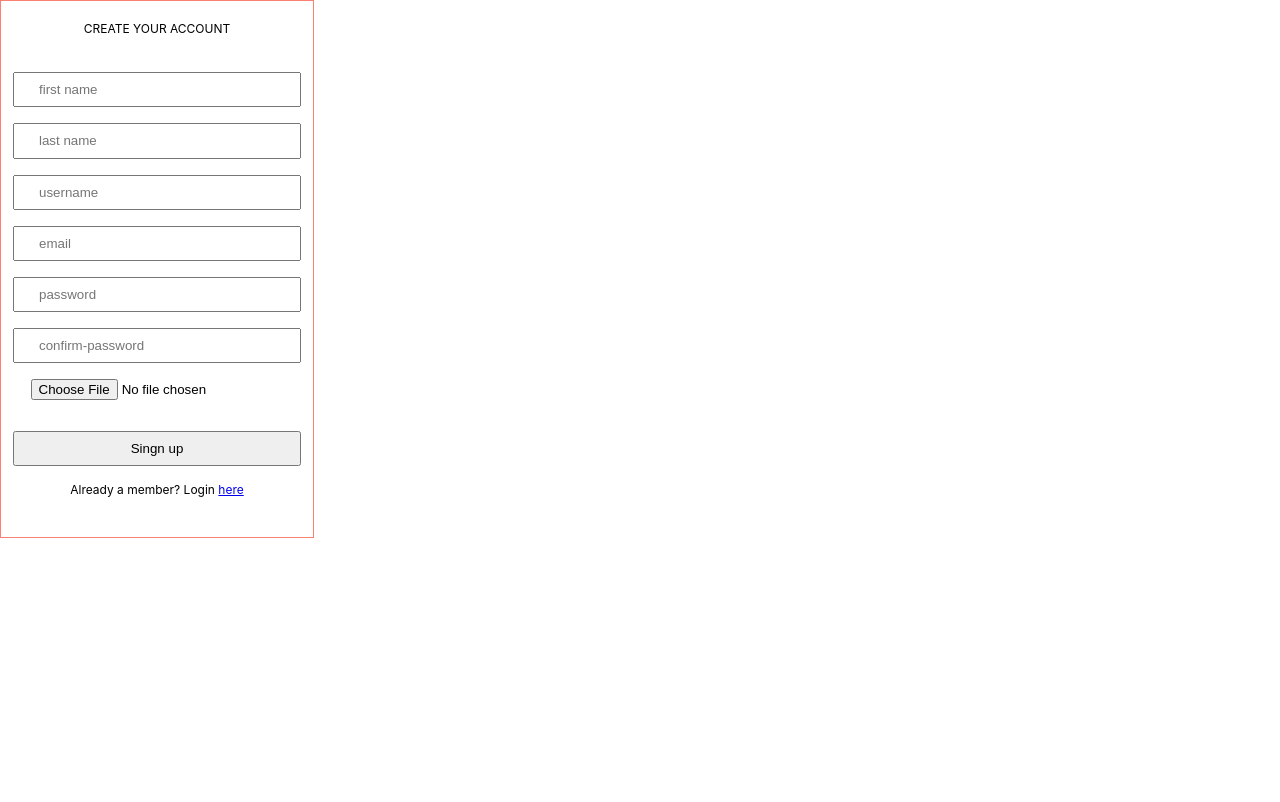
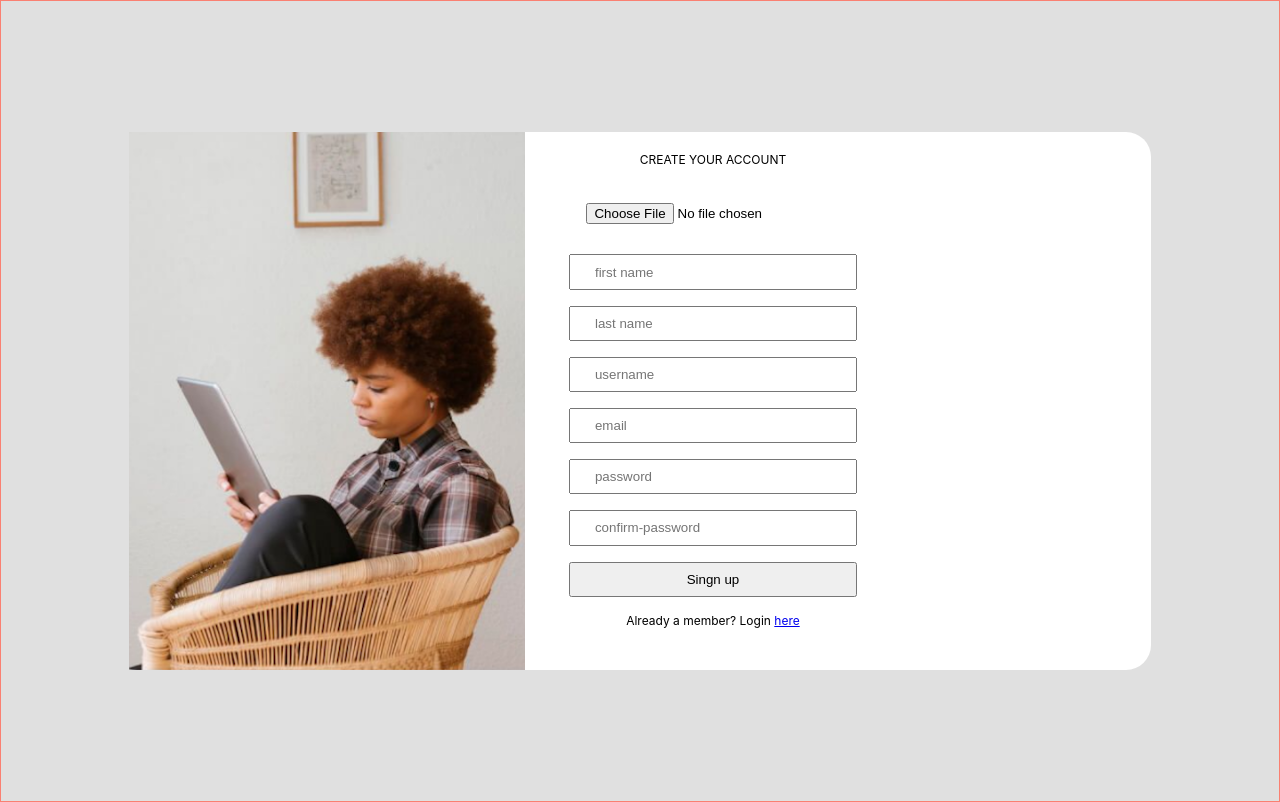
Before and after one commit to chingsley/kc-portfolio-frontend, a React (Create React App) app: page / in a window 1280 px wide. Built offline with nearby package versions, Linux system fonts and the light colour scheme.

Commit message:
desgin signup form and signup page

```diff
--- a/src/components/SignupForm.js
+++ b/src/components/SignupForm.js
@@ -3,7 +3,7 @@ import React from 'react';
 import styled from 'styled-components';
 
 const AuthForm = styled.form`
-  border: 1px solid salmon;
+  // border: 1px solid salmon;
   /* width: 30vw; */
   text-align: center;
   width: 18rem;
@@ -32,6 +32,7 @@ class SignupForm extends React.Component {
     return (
       <AuthForm>
         <p>CREATE YOUR ACCOUNT</p>
+        <input type="file" />
         <input className="form-control" type="text" placeholder="first name" />
         <input className="form-control" type="text" placeholder="last name" />
         <input className="form-control" type="text" placeholder="username" />
@@ -46,7 +47,6 @@ class SignupForm extends React.Component {
           type="new-password"
           placeholder="confirm-password"
         />
-        <input type="file" />
         <button className="auth-btn">Singn up</button>
         <p>
           Already a member? Login <a href="http://www.here.com">here</a>
--- a/src/pages/SignupPage.js
+++ b/src/pages/SignupPage.js
@@ -1,12 +1,21 @@
 import React from 'react';
+import loginImage from '../assets/loginImage.png';
+import SignupForm from '../components/SignupForm';
 
-import SignupForm from '../components/SignupForm';
+import '../styles/signupPage.css';
 
 class SignupPage extends React.Component {
   render() {
     return (
-      <div>
-        <SignupForm />
+      <div className="signup-page">
+        <div className="page-content">
+          <div className="content-left">
+            <img src={loginImage} alt="person-reading" width="235" />
+          </div>
+          <div className="content-right">
+            <SignupForm />
+          </div>
+        </div>
       </div>
     );
   }
--- /dev/null
+++ b/src/styles/signupPage.css
@@ -0,0 +1,43 @@
+.signup-page {
+  border: 1px solid salmon;
+  height: 100vh;
+  background-color: #e0e0e0;
+  display: flex;
+  flex-direction: column;
+  align-items: center;
+  justify-content: center;
+}
+
+.page-content {
+  display: flex;
+  /* margin: 4rem; */
+  /* border: 1px solid black; */
+  height: 33.617rem;
+  width: 80%;
+}
+
+.page-content > * {
+  height: 100%;
+}
+
+.content-left {
+  /* border: 1px solid yellowgreen; */
+  height: auto;
+  width: 40%;
+}
+.content-left > img {
+  /* border: 1px solid blue; */
+  display: block;
+  height: 100%;
+  width: 100%;
+  size: 200;
+}
+
+.content-right {
+  width: 60%;
+  /* border: 1px solid yellow; */
+  background-color: white;
+  padding-left: 2rem;
+  border-top-right-radius: 25px;
+  border-bottom-right-radius: 25px;
+}
```
Also changed, not shown: src/assets/loginImage.png (added).
